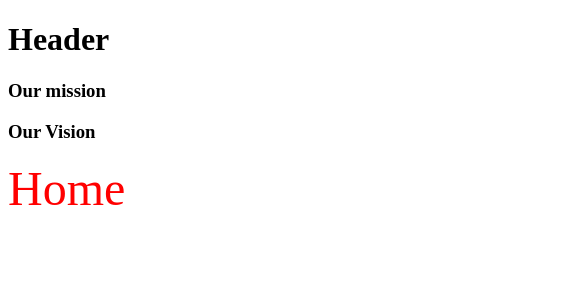
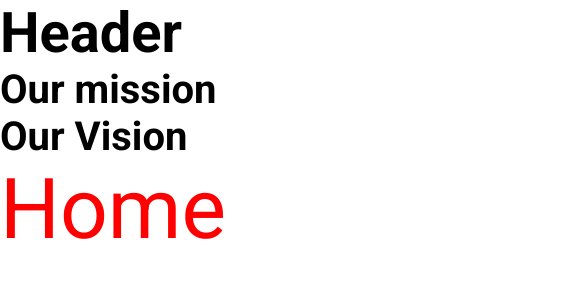
Before and after one commit to brito-ca/brito-website, a Next.js app: page / in a window 390 px wide. Shown: the top 300 px of the page, 585 px wide, since content can reach past the window. Built offline with nearby package versions, Linux system fonts and the light colour scheme.

Commit message:
Added typography

```diff
--- a/styles/globals.css
+++ b/styles/globals.css
@@ -0,0 +1,155 @@
+@import url("https://fonts.googleapis.com/css2?family=Roboto:ital,wght@0,300;0,400;0,500;0,700;1,300;1,400;1,500;1,700&display=swap");
+
+* {
+  box-sizing: border-box;
+  padding: 0;
+  margin: 0;
+  font-family: "Roboto", sans-serif;
+  font-weight: 400;
+  font-size: 32px;
+}
+
+html,
+body {
+  max-width: 100vw;
+  overflow-x: hidden;
+}
+
+.display,
+h1,
+h2,
+h3,
+h4,
+h5 {
+  font-weight: 700;
+}
+
+.display {
+  font-size: 58px;
+}
+
+h1 {
+  font-size: 64px;
+}
+
+h2 {
+  font-size: 56px;
+}
+
+h3 {
+  font-size: 46px;
+}
+
+h4 {
+  font-size: 38px;
+}
+
+h5 {
+  font-size: 28px;
+}
+
+h5.uppercase {
+  text-transform: uppercase;
+}
+
+.body1 {
+  font-size: 32px;
+}
+
+.body2 {
+  font-size: 24px;
+}
+
+.body3 {
+  font-size: 24px;
+  font-weight: 500;
+}
+
+.body4 {
+  font-size: 24px;
+}
+
+.body5 {
+  font-size: 24px;
+  font-weight: 300;
+}
+
+.button,
+.link {
+  font-size: 24px;
+  font-weight: 700;
+}
+
+/* https://www.browserstack.com/guide/what-are-css-and-media-query-breakpoints */
+
+/* Extra small devices (phones, 600px and down) */
+@media only screen and (max-width: 600px) {
+  * {
+    font-size: 28px;
+  }
+
+  .display {
+    font-size: 50px;
+  }
+
+  h1 {
+    font-size: 56px;
+  }
+
+  h2 {
+    font-size: 48px;
+  }
+
+  h3 {
+    font-size: 40px;
+  }
+
+  h4 {
+    font-size: 32px;
+  }
+
+  h5 {
+    font-size: 24px;
+  }
+
+  .body1 {
+    font-size: 28px;
+  }
+
+  .body2 {
+    font-size: 18px;
+  }
+
+  .body3 {
+    font-size: 16px;
+  }
+
+  .body4 {
+    font-size: 16px;
+  }
+
+  .body5 {
+    font-size: 14px;
+  }
+
+  .button,
+  .link {
+    font-size: 20px;
+  }
+}
+
+/* Small devices (portrait tablets and large phones, 600px and up) */
+/* @media only screen and (min-width: 600px) {
+} */
+
+/* Medium devices (landscape tablets, 768px and up) */
+/* @media only screen and (min-width: 768px) {
+} */
+
+/* Large devices (laptops/desktops, 992px and up) */
+/* @media only screen and (min-width: 992px) {
+} */
+
+/* Extra large devices (large laptops and desktops, 1200px and up) */
+/* @media only screen and (min-width: 1200px) {
+} */
```
Also changed, not shown: 1 other file (tests, documents, lock files or other folders).
